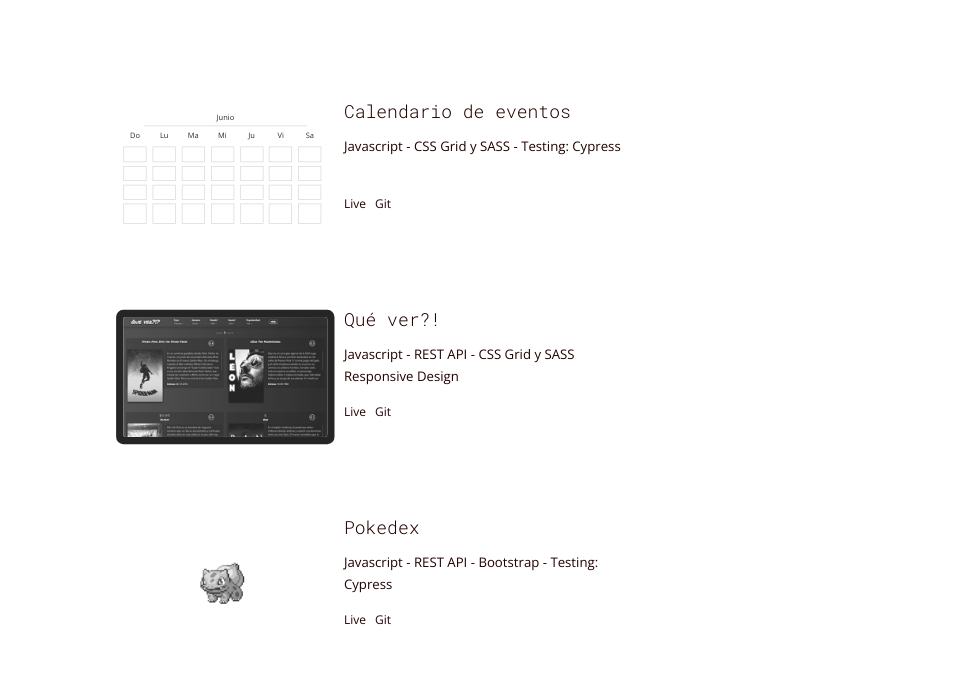
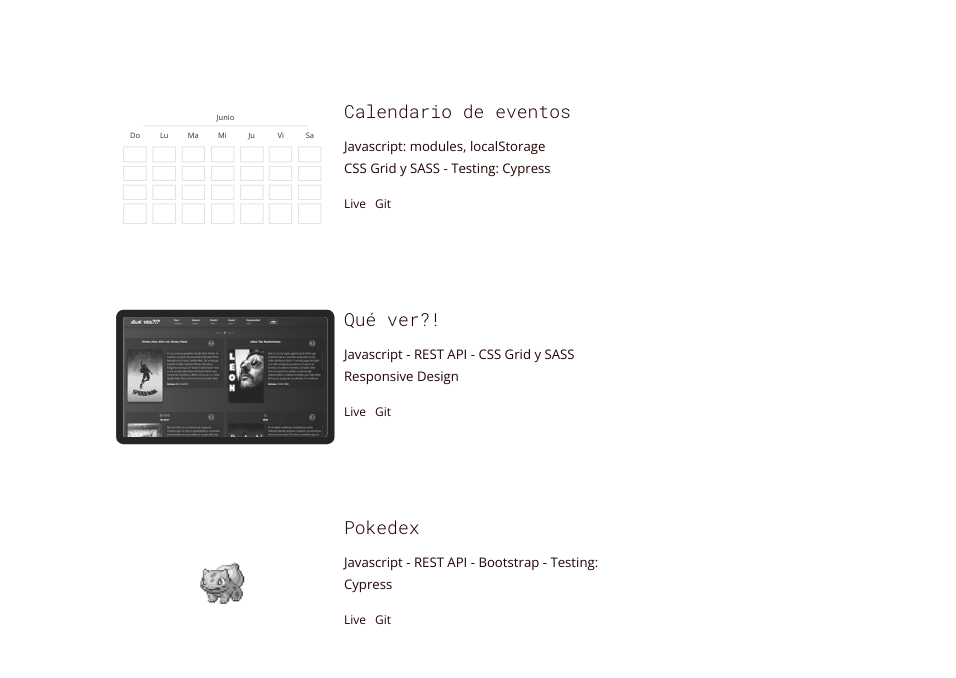
Before and after one commit to Changuitoss/portfolio, a website: page index.html in a window 1280 px wide. Shown: the part 122-800 px from the top of the page, without its empty margins (34-990 px from the left). Drawn offline with nearby package versions, Linux system fonts and the light colour scheme.

Commit message:
Agrega info sobre proyecto Calendario

```diff
--- a/index.html
+++ b/index.html
@@ -26,7 +26,8 @@
     <div class="proyectos proyectos__calendario">
       <h2 class="proyectos__titulo">Calendario de eventos</h2>
       <div alt="Animacion de dibujo" class="proyectos__imagen proyectos__imagen--calendario"></div>
-      <p class="proyectos__descripcion">Javascript - CSS Grid y SASS - Testing: Cypress </p>
+      <p class="proyectos__descripcion">Javascript: modules, localStorage <br>
+                                        CSS Grid y SASS - Testing: Cypress </p>
       <div class="proyectos__botones">
         <a href="https://changuitoss.github.io/calendario" target="_blank" class="proyectos__botones proyectos__botones--live">Live</a>
         <a href="https://github.com/Changuitoss/calendario" target="_blank" class="proyectos__botones proyectos__botones--git">Git</a>
```
